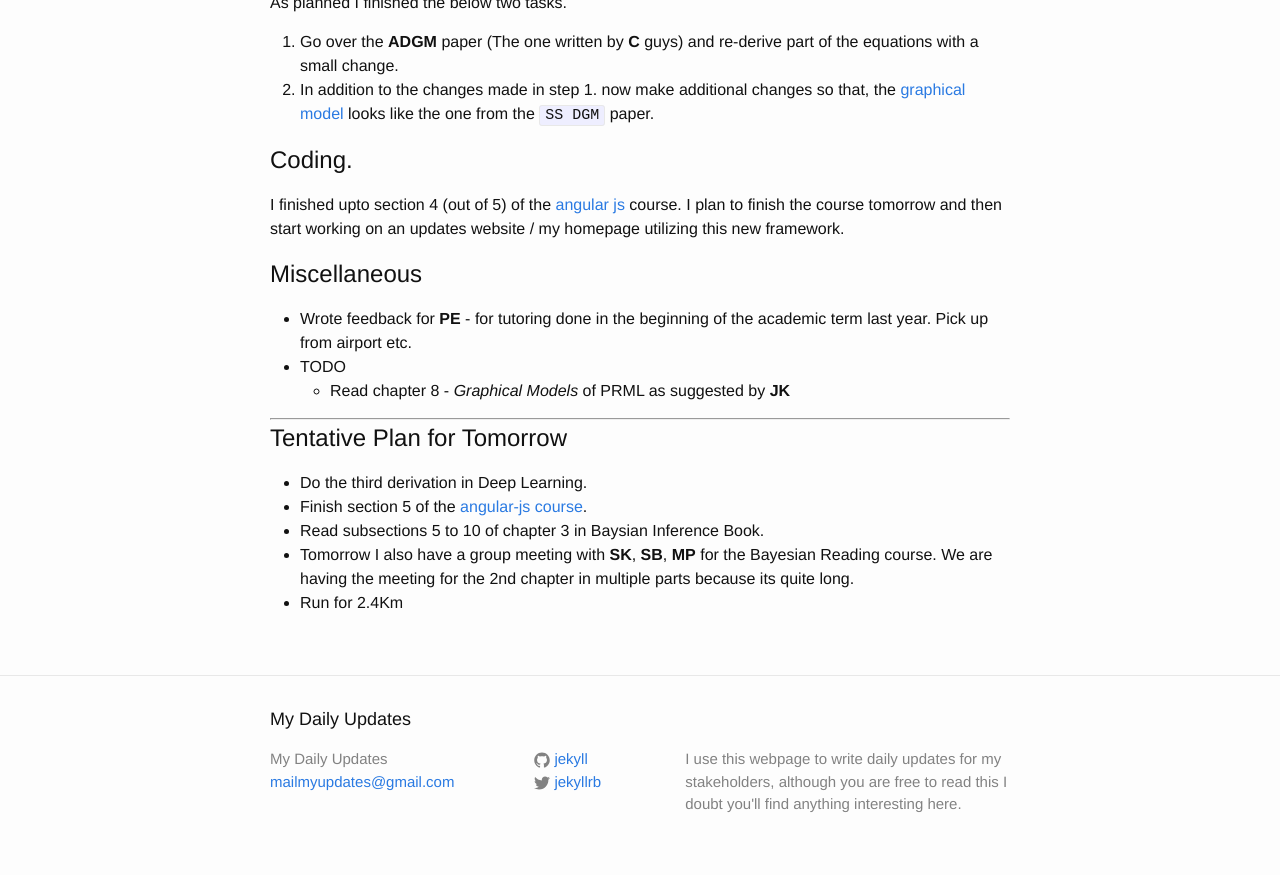
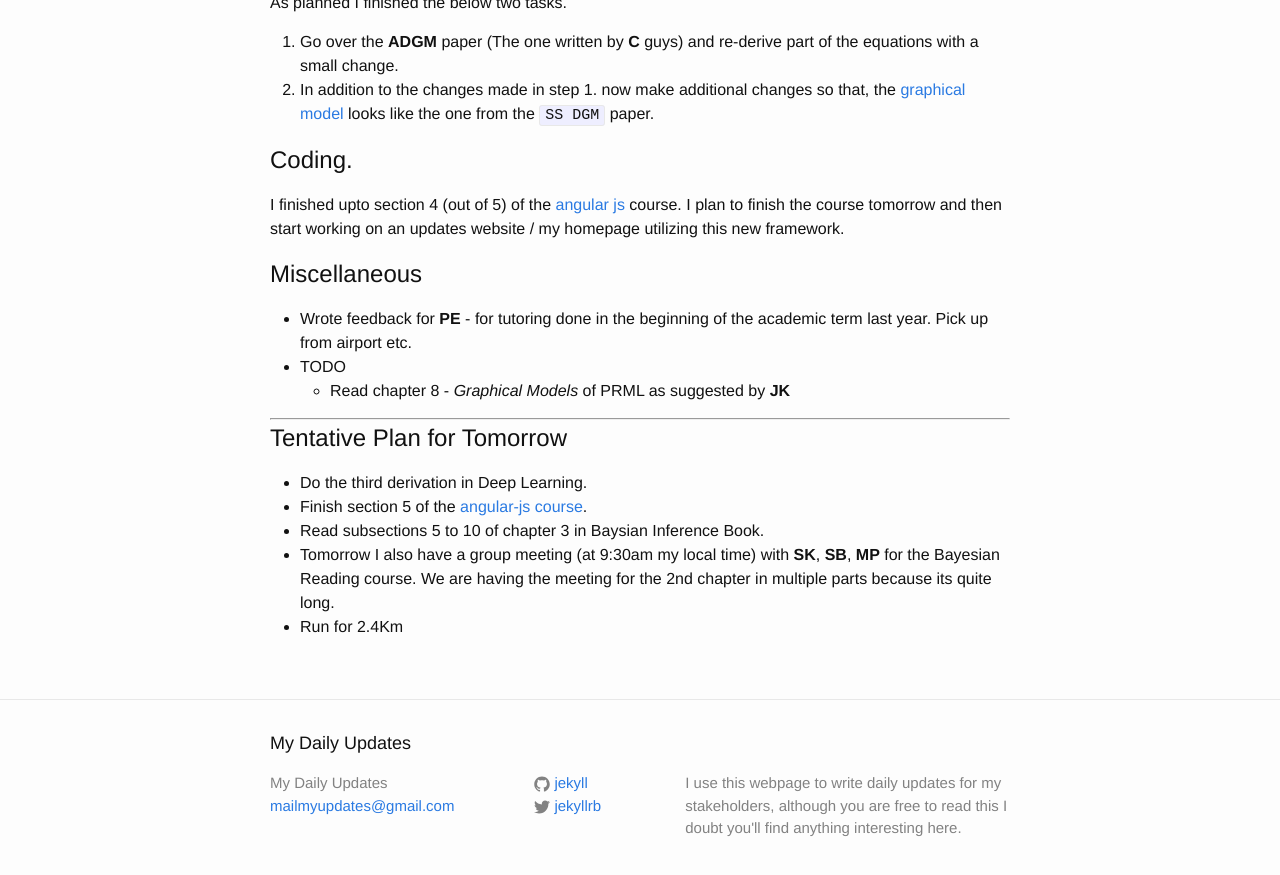
Before and after one commit to myupdates/myupdates.github.com, a Jekyll site: the page built from _posts/2016-07-28-update.md, in a window 1280 px wide and 900 px high, scrolled down 616 px. Shown: the top 875 px of the window. Built offline with Jekyll 4.4.1, drawn with Linux system fonts in a browser that asks for light colours.

Commit message:
minor update

```diff
--- a/_posts/2016-07-28-update.md
+++ b/_posts/2016-07-28-update.md
@@ -39,7 +39,7 @@ I finished upto section 4 (out of 5) of the [angular js][angular-js] course. I p
 - Do the third derivation in Deep Learning.
 - Finish section 5 of the [angular-js course][angular-course].
 - Read subsections 5 to 10 of chapter 3 in Baysian Inference Book.
-- Tomorrow I also have a group meeting with **SK**, **SB**, **MP** for the Bayesian Reading course. We are having the meeting for the 2nd chapter in multiple parts because its quite long.
+- Tomorrow I also have a group meeting (at 9:30am my local time) with **SK**, **SB**, **MP** for the Bayesian Reading course. We are having the meeting for the 2nd chapter in multiple parts because its quite long.
 - Run for 2.4Km
 
 
```
